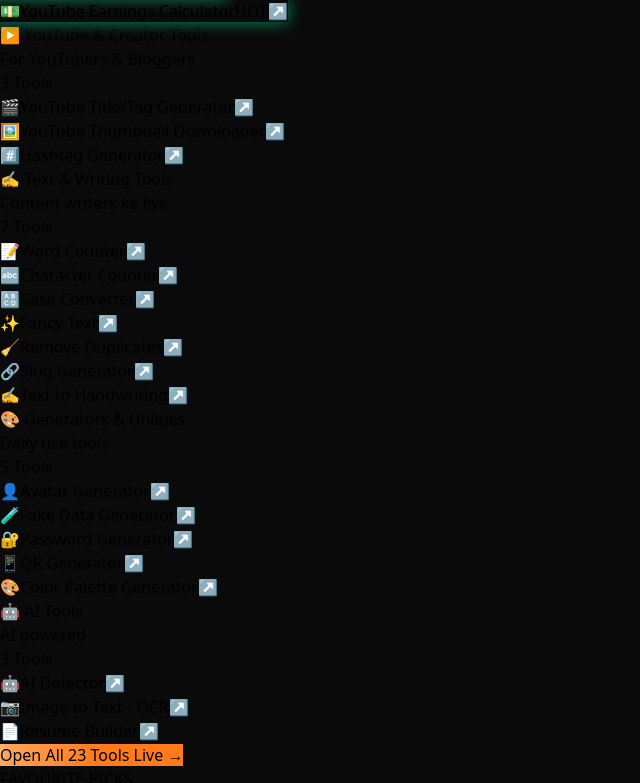
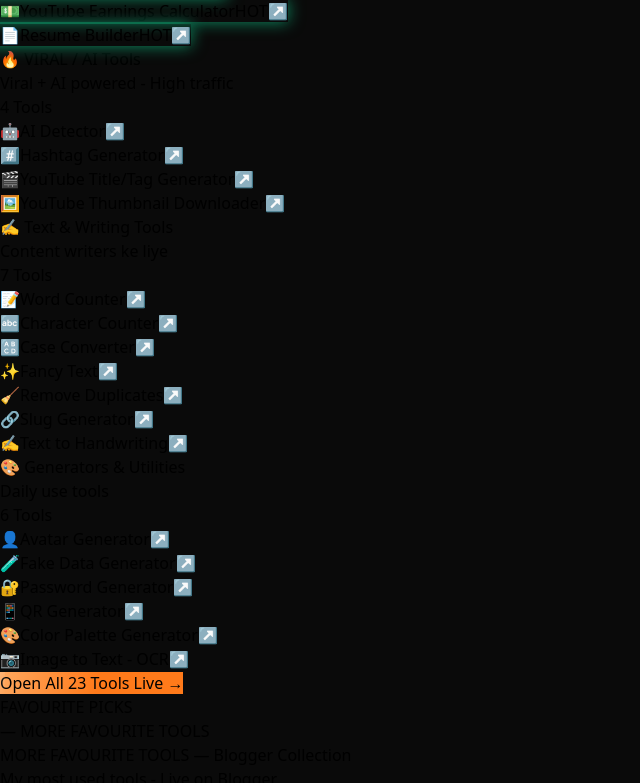
Before and after one commit to Ravs10/velora-cloud, a Next.js app: page / in a window 1280 px wide. Shown: the part 3577-4360 px from the top of the page, without its empty margins (0-640 px from the left). Built offline with nearby package versions, Linux system fonts and the light colour scheme.

Commit message:
Refactor tool categories and update tools list
Updated tool categories and descriptions, removed unused categories, and added new tools.

```diff
--- a/app/page.tsx
+++ b/app/page.tsx
@@ -1,7 +1,5 @@
 "use client";
 import { useState, useRef } from "react";
-
-const BASE = ""; // relative links - fast + SEO friendly
 
 export default function Home() {
   const [menuOpen, setMenuOpen] = useState(false);
@@ -33,7 +31,7 @@ export default function Home() {
     } catch {}
   };
 
-  // ✅ CATEGORY WISE - URL LIST SAHI KI, RELATIVE LINKS
+  // ✅ SITEMAP + SAARE URL - 23 TOOLS - SAHI CATEGORY ME
   const toolCategories = [
     {
       title: "💰 HIGH CPC - Finance Calculators",
@@ -45,16 +43,18 @@ export default function Home() {
         { name: "SIP Calculator", url: "/sip-calculator", hot: true, icon: "📈" },
         { name: "Mortgage Calculator", url: "/mortgage-calculator", hot: true, icon: "🏠" },
         { name: "YouTube Earnings Calculator", url: "/youtube-earnings-calculator", hot: true, icon: "💵" },
+        { name: "Resume Builder", url: "/resume-builder", hot: true, icon: "📄" },
       ]
     },
     {
-      title: "▶️ YouTube & Creator Tools",
-      desc: "For YouTubers & Bloggers",
+      title: "🔥 VIRAL / AI Tools",
+      desc: "Viral + AI powered - High traffic",
       color: "from-red-500 to-orange-500",
       tools: [
+        { name: "AI Detector", url: "/ai-detector", icon: "🤖" },
+        { name: "Hashtag Generator", url: "/hashtag-generator", icon: "#️⃣" },
         { name: "YouTube Title/Tag Generator", url: "/youtube-title-generator", icon: "🎬" },
         { name: "YouTube Thumbnail Downloader", url: "/youtube-thumbnail-downloader", icon: "🖼️" },
-        { name: "Hashtag Generator", url: "/hashtag-generator", icon: "#️⃣" },
       ]
     },
     {
@@ -81,18 +81,9 @@ export default function Home() {
         { name: "Password Generator", url: "/password-generator", icon: "🔐" },
         { name: "QR Generator", url: "/placeholder-qr-generator", icon: "📱" },
         { name: "Color Palette Generator", url: "/color-palette", icon: "🎨" },
+        { name: "Image to Text - OCR", url: "/image-to-text", icon: "📷" },
       ]
     },
-    {
-      title: "🤖 AI Tools",
-      desc: "AI powered",
-      color: "from-orange-500 to-yellow-500",
-      tools: [
-        { name: "AI Detector", url: "/ai-detector", icon: "🤖" },
-        { name: "Image to Text - OCR", url: "/image-to-text", icon: "📷" },
-        { name: "Resume Builder", url: "/resume-builder", icon: "📄" },
-      ]
-    }
   ];
 
   const favouriteTools = [
@@ -120,7 +111,6 @@ export default function Home() {
         @keyframes veloraFloat { 0%,100%{transform:translateY(0) scale(1)} 50%{transform:translateY(-8px) scale(1.03)} }
         @keyframes veloraBlinkDot { 0%,100%{opacity:1;transform:scale(1)} 50%{opacity:.3;transform:scale(.8)} }
         @keyframes hotPulse { 0%,100%{box-shadow:0 0 10px rgba(16,185,129,0.5)} 50%{box-shadow:0 0 20px rgba(16,185,129,0.9)} }
-        @keyframes borderGlow { 0%,100%{border-color:rgba(255,122,26,0.25)} 50%{border-color:rgba(255,122,26,0.9)} }
         .animate-small-live{animation:smallPulse 2s infinite}
         .velora-glow{animation:veloraGlow 1.8s ease-in-out infinite}
         .velora-float{animation:veloraFloat 2.5s ease-in-out infinite}
@@ -129,7 +119,6 @@ export default function Home() {
         .animate-big-live{background:linear-gradient(100deg,#FF7A1A 20%,#ffad66 50%,#FF7A1A 80%);background-size:200% auto;animation:shimmer 2.5s linear infinite;position:relative;overflow:hidden}
         .animate-big-live::after{content:'';position:absolute;top:0;left:-100%;width:50%;height:100%;background:linear-gradient(120deg,transparent,rgba(255,255,255,0.4),transparent);animation:shimmerSlide 2.2s infinite}
         @keyframes shimmerSlide{0%{left:-100%}100%{left:200%}}
-        /* ✅ ADVANCE TOOL CARD - 2 PER ROW + HOVER GLOW */
         .tool-card{transition:all .35s cubic-bezier(.4,0,.2,1);position:relative;isolation:isolate}
         .tool-card::before{content:'';position:absolute;inset:0;border-radius:inherit;padding:1px;background:linear-gradient(135deg,rgba(255,122,26,0),rgba(255,122,26,.7),rgba(255,255,255,.2));-webkit-mask:linear-gradient(#fff 0 0) content-box,linear-gradient(#fff 0 0);-webkit-mask-composite:xor;mask-composite:exclude;opacity:0;transition:opacity .35s;z-index:1}
         .tool-card:hover{transform:translateY(-4px) scale(1.03);box-shadow:0 12px 30px rgba(255,122,26,.25),0 4px 12px rgba(0,0,0,.3)}
@@ -180,7 +169,6 @@ export default function Home() {
         </div>
       </section>
 
-      {/* ✅ HIRE ME - WIDTH KAM KI, LEFT/RIGHT ME PATLI LINE DIKHEGI */}
       <div className="px-4 md:px-6">
         <section id="contact" className="w-full bg-gradient-to-br from-orange-500 via-[#ff6b00] to-[#ff3c00] relative overflow-hidden py-10 px-4 rounded-[32px] max-w-[1020px] mx-auto mt-4 shadow-[0_0_0_1px_rgba(255,122,26,0.2)]">
           <div className="relative max-w-6xl mx-auto px-2 md:px-6">
@@ -238,7 +226,6 @@ export default function Home() {
         </div>
       </section>
 
-      {/* ✅ TOOLS - EK ROW ME 2 URL, ADVANCE STYLE */}
       <section id="products" className="max-w-[800px] mx-auto px-4 pb-10">
         <p className="text-[#FF7A1A] font-bold tracking-[0.15em] text-[12px]">OUR PRODUCTS</p>
         <p className={`text-[10px] tracking-[0.3em] mb-5 ${isDark ? "text-white/40" : "text-black/40"}`}>— 23 TOOLS BY VELORA (CATEGORY WISE)</p>
@@ -250,7 +237,6 @@ export default function Home() {
                 <div><h3 className="font-extrabold text-[14px] md:text-[16px]">{cat.title}</h3><p className={`text-[10px] md:text-[11px] ${isDark ? "text-white/40" : "text-black/40"}`}>{cat.desc}</p></div>
                 <div className="ml-auto"><span className={`text-[10px] font-black px-2.5 py-1 rounded-full bg-gradient-to-r ${cat.color} text-white`}>{cat.tools.length} Tools</span></div>
               </div>
-              {/* ✅ grid-cols-2 = Hamesha 1 row me 2 */}
               <div className="grid grid-cols-2 gap-2.5">
                 {cat.tools.map((t) => {
                   const isSelected = selectedTool === t.name;
@@ -278,7 +264,6 @@ export default function Home() {
         <p className={`text-[10px] tracking-[0.3em] mb-5 ${isDark ? "text-white/40" : "text-black/40"}`}>— MORE FAVOURITE TOOLS</p>
         <div className={`border rounded-2xl p-5 md:p-6 mb-5 ${isDark ? "bg-[#15151F] border-white/[0.07]" : "bg-white border-black/[0.07] shadow-sm"}`}>
           <div className="flex justify-between items-start gap-2"><div><p className="font-extrabold text-[16px]">MORE FAVOURITE TOOLS — Blogger Collection</p><p className={`text-[11px] mt-1 ${isDark ? "text-white/50" : "text-black/50"}`}>My most used tools - Live on Blogger</p></div><span className="animate-small-live bg-[#FF7A1A] text-black text-[10px] font-black px-3 py-1 rounded-full shrink-0">OPEN LIVE</span></div>
-          {/* ✅ Favourite bhi 2 per row */}
           <div className="grid grid-cols-2 gap-2.5 mt-5">
             {favouriteTools.map((t) => {
               const isSelected = selectedTool === t.name;
```
